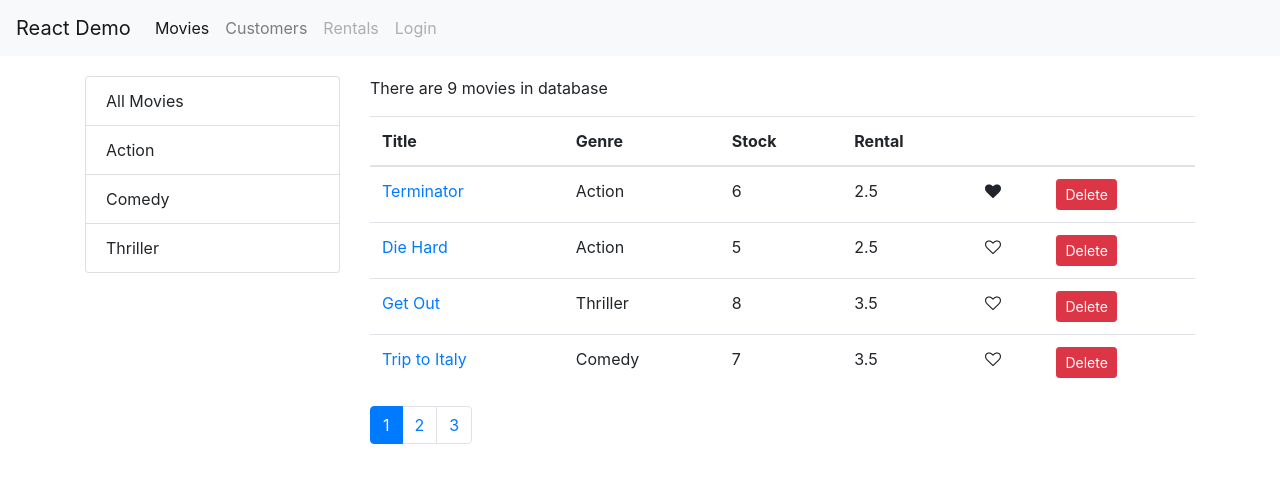
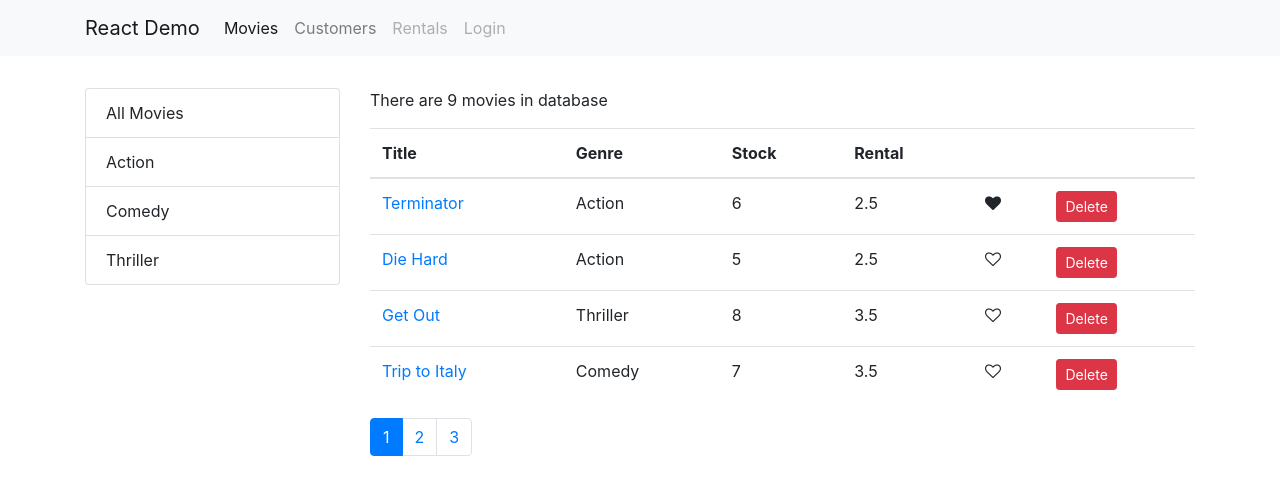
Before and after one commit to Tanveertts/ReactDemo, a React (Create React App) app: page /Movies in a window 1280 px wide. Shown: the top 494 px of the page. Built offline with nearby package versions, Linux system fonts and the light colour scheme.

Commit message:
add joi and disabled in button

```diff
--- a/src/App.js
+++ b/src/App.js
@@ -60,6 +60,7 @@ render(){
   return (
     <React.Fragment>
     {/* <Navbar totalCounters={this.state.counter.filter(c => c.value > 0).length}/> */}
+
     <Navbar/>
     <main className='container'>
       {/* <Counters onDecrement={this.handleDecrement} counter={this.state.counter} onReset={this.handleReset} onDelete={this.handleDelete} onIncrement={this.handleIncrement}/> */}
--- a/src/components/Navbar.jsx
+++ b/src/components/Navbar.jsx
@@ -1,7 +1,7 @@
 import React from 'react';
 import {Link, NavLink} from 'react-router-dom';
 const Navbar = () => {
-    return ( <nav className="navbar navbar-expand-lg navbar-light bg-light">
+    return (  <nav className="navbar navbar-expand-lg navbar-light bg-light"><div className='container'>
     <Link className="navbar-brand" to="/">React Demo</Link>
     <button className="navbar-toggler" type="button" data-toggle="collapse" data-target="#navbarSupportedContent" aria-controls="navbarSupportedContent" aria-expanded="false" aria-label="Toggle navigation">
       <span className="navbar-toggler-icon"></span>
@@ -23,7 +23,8 @@ const Navbar = () => {
         </li>
       </ul>
     </div>
-  </nav> );
+  </div>
+  </nav>);
 }
 
 export default Navbar;
--- a/src/components/loginForm.jsx
+++ b/src/components/loginForm.jsx
@@ -13,10 +13,11 @@ class LoginForm extends React.Component {
         password: joi.string().required().label('Password')
     }
     validate = () =>{
-        const result = joi.validate(this.state.account, this.schema, {abortEarly:false});
-        if(!result.error) return null;
+        const options = {abortEarly:false};
+        const {error} = joi.validate(this.state.account, this.schema, options);
+        if(!error) return null;
         const errors = {};
-        for(let item of result.error.details) errors[item.path[0]] = item.message;
+        for(let item of error.details) errors[item.path[0]] = item.message;
         return errors;
         // const errors = {}
         // if(this.state.account.username.trim() === "")
@@ -35,12 +36,20 @@ class LoginForm extends React.Component {
         console.log('submitted');
     }
     validateProperty = ({name, value}) =>{
-        if(name === 'username'){
-            if(value.trim() === '') return 'Username is required';
-        }
-        if(name === 'password'){
-            if(value.trim() === '') return 'Password is required';
-        }
+        const obj = {[name]:value};
+        const schema = {[name]:this.schema[name]};
+        const {error} =  joi.validate(obj, schema);
+        return error ? error.details[0].message : null;
+        // if(!error) return null;
+        // return error.details[0].message;
+
+
+        // if(name === 'username'){
+        //     if(value.trim() === '') return 'Username is required';
+        // }
+        // if(name === 'password'){
+        //     if(value.trim() === '') return 'Password is required';
+        // }
     }
     handleChange = ({currentTarget:input}) => {
         const errors = {...this.state.errors};
@@ -60,7 +69,7 @@ class LoginForm extends React.Component {
                 <Input onChange={this.handleChange} error={errors.password} value={account.password} name="password" id="password" type="password" label="Password"/>
                 {/* <div className="form-group"><label htmlFor="userName">Username</label><input onChange={this.handleChange} value={account.username} autoFocus name="username" id="userName" type="text" className="form-control" /></div>
                 <div className="form-group"><label htmlFor="password">Password</label><input onChange={this.handleChange} value={account.password} name="password" id="password" type="text" className="form-control" /></div> */}
-                <button className="btn btn-primary">Login</button>
+                <button disabled={this.validate()} className="btn btn-primary">Login</button>
             </form>
         </div> );
     }
--- a/src/index.css
+++ b/src/index.css
@@ -7,14 +7,14 @@ body {
   -webkit-font-smoothing: antialiased;
   -moz-osx-font-smoothing: grayscale;
 }
+main {
+  margin-top: 32px;
+}
 
 code {
   font-family: source-code-pro, Menlo, Monaco, Consolas, "Courier New",
     monospace;
 }
-.container {
-  margin-top: 20px;
-}
 .clickable {
   cursor: pointer;
 }
```
